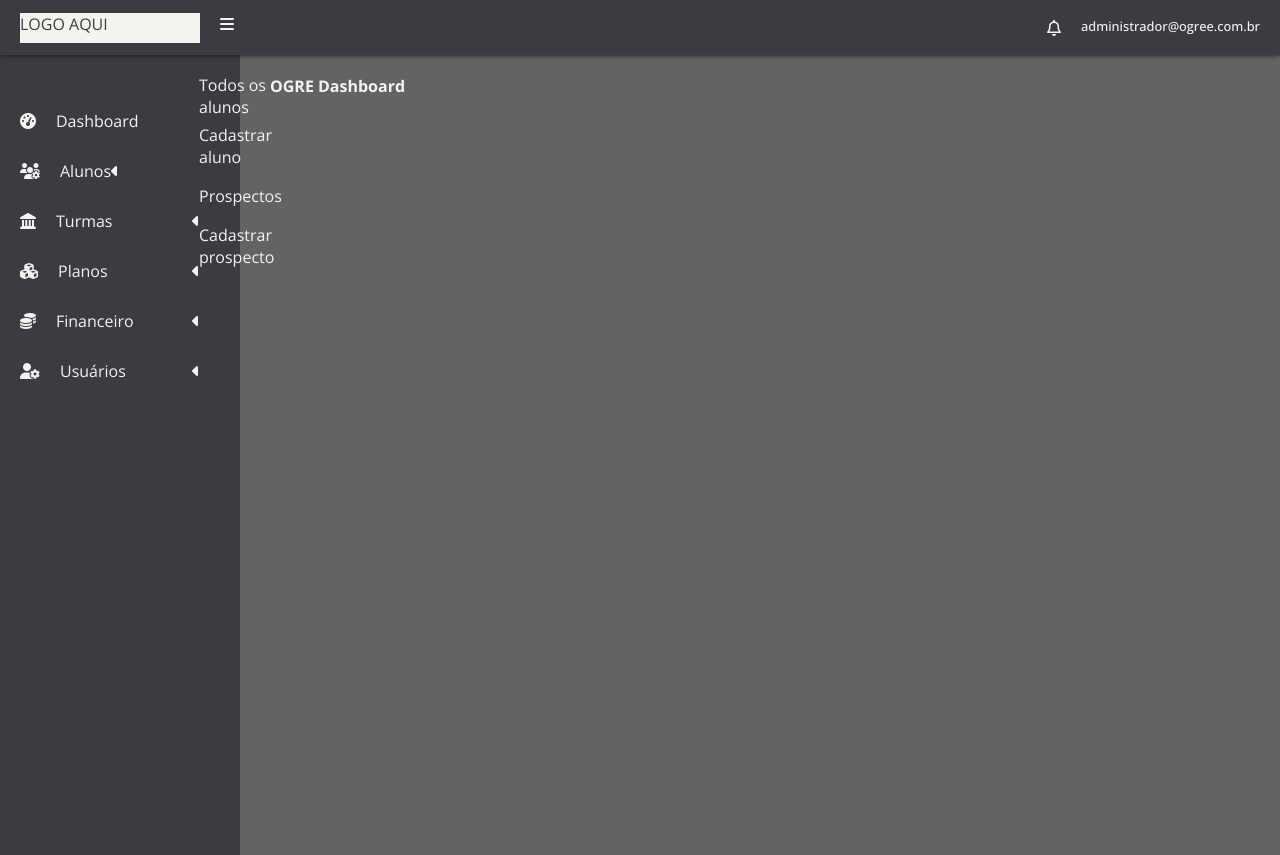
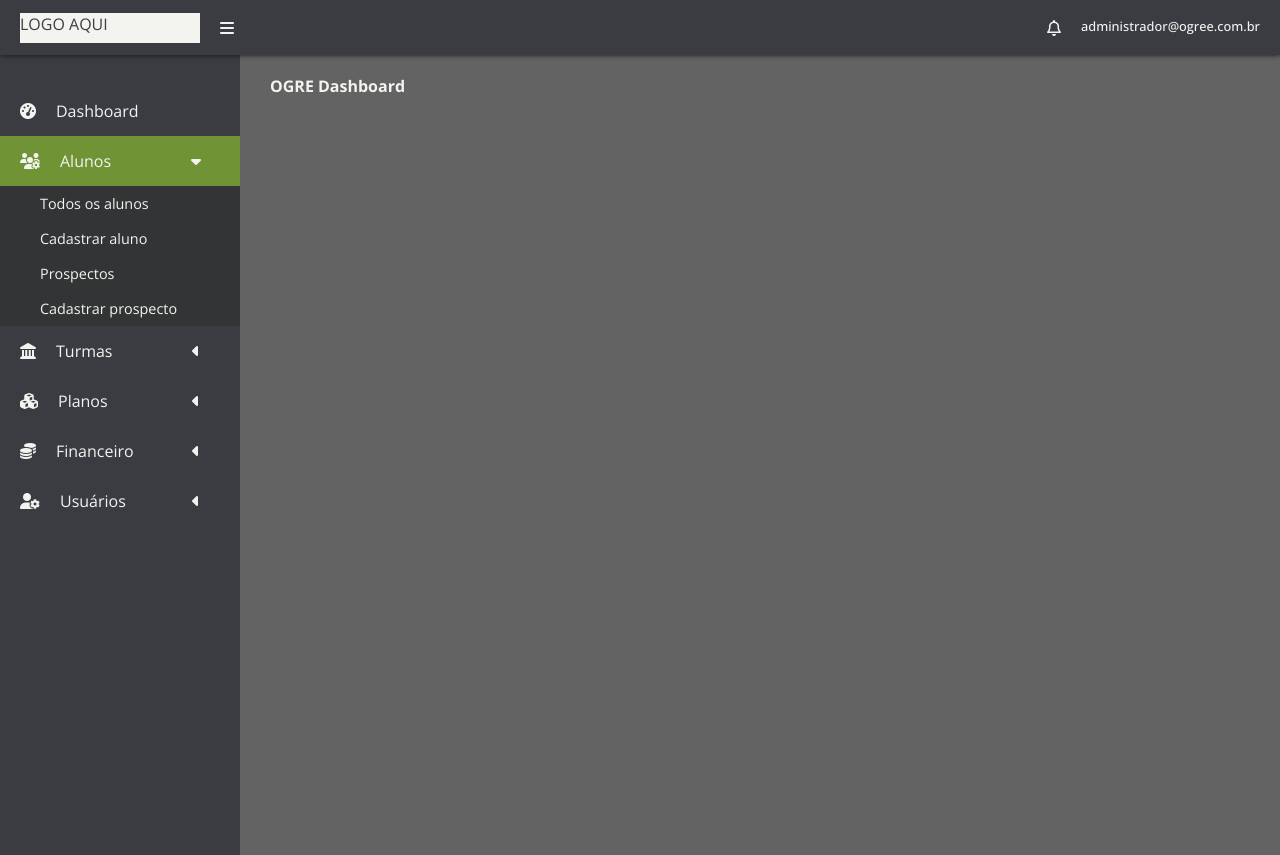
Before and after one commit to JandirWeb/ogreedash, a website built with Vite: page src/index.html in a window 1280 px wide. Both pictures are taken after a click on the item "Alunos". Built offline with nearby package versions, Linux system fonts and the light colour scheme.

Commit message:
menu lateral

```diff
--- a/src/index.html
+++ b/src/index.html
@@ -47,8 +47,17 @@
       <div class="main-menu">
         <nav>
           <ul class="menu">
-            <li><i class="fa-solid fa-gauge-high"></i><a href="#">Dashboard</a></li>
-            <li class="alunos"><i class="fa-solid fa-users-gear"></i><a href="#">Alunos <i class="fa-solid fa-caret-left"></i></a>
+            <li>
+              <div class="item">
+                <i class="fa-solid fa-gauge-high"></i><a href="#">Dashboard</a>
+              </div>
+            </li>
+
+            <li class="alunos">
+              <div class="item">
+                <i class="fa-solid fa-users-gear"></i><a href="#">Alunos <i class="fa-solid fa-caret-left"></i></a>
+              </div>
+
               <ul>
                 <li><a href="#">Todos os alunos</a></li>
                 <li><a href="#">Cadastrar aluno</a></li>
@@ -56,19 +65,34 @@
                 <li><a href="#">Cadastrar prospecto</a></li>
               </ul>
             </li>
-            <li class="turmas"><i class="fa-solid fa-landmark"></i><a href="#">Turmas <i class="fa-solid fa-caret-left"></i></a>
+
+            <li class="turmas">
+              <div class="item">
+                <i class="fa-solid fa-landmark"></i><a href="#">Turmas <i class="fa-solid fa-caret-left"></i></a>
+              </div>
+
               <ul>
                 <li><a href="#">Todas as turmas</a></li>
                 <li><a href="#">Cadastrar turma</a></li>
               </ul>
             </li>
-            <li class="planos"><i class="fa-solid fa-cubes"></i><a href="#">Planos <i class="fa-solid fa-caret-left"></i></a>
+
+            <li class="planos">
+              <div class="item">
+                <i class="fa-solid fa-cubes"></i><a href="#">Planos <i class="fa-solid fa-caret-left"></i></a>
+              </div>
+
               <ul>
                 <li><a href="#">Todos os planos</a></li>
                 <li><a href="#">Cadastrar plano</a></li>
               </ul>
             </li>
-            <li class="financeiro"><i class="fa-solid fa-coins"></i><a href="#">Financeiro <i class="fa-solid fa-caret-left"></i></a>
+
+            <li class="financeiro">
+              <div class="item">
+                <i class="fa-solid fa-coins"></i><a href="#">Financeiro <i class="fa-solid fa-caret-left"></i></a>
+              </div>
+
               <ul>
                 <li><a href="#">Visão geral</a></li>
                 <li><a href="#">Despesas Fixas</a></li>
@@ -77,7 +101,12 @@
                 <li><a href="#">Fontes Extras</a></li>
               </ul>
             </li>
-            <li class="usuarios"><i class="fa-solid fa-user-gear"></i><a href="#">Usuários <i class="fa-solid fa-caret-left"></i></a>
+
+            <li class="usuarios">
+              <div class="item">
+                <i class="fa-solid fa-user-gear"></i><a href="#">Usuários <i class="fa-solid fa-caret-left"></i></a>
+              </div>
+
               <ul>
                 <li><a href="#">Todos os usuários</a></li>
                 <li><a href="#">Cadastrar usuários</a></li>
--- a/src/js/main.js
+++ b/src/js/main.js
@@ -2,6 +2,17 @@ import '../style/styles.scss'
 
 /* Menu Principal */
 
-let menuItem = document.querySelector('.alunos');
+let menuAlunos = document.querySelector('.alunos');
+menuAlunos.addEventListener('click', ()=> {menuAlunos.classList.toggle("active");});
 
-menuItem.addEventListener('click', ()=> {menuItem.classList.toggle("active");});
+let menuTurmas = document.querySelector('.turmas');
+menuTurmas.addEventListener('click', ()=> {menuTurmas.classList.toggle("active");});
+
+let menuPlanos = document.querySelector('.planos');
+menuPlanos.addEventListener('click', ()=> {menuPlanos.classList.toggle("active");});
+
+let menuFinanceiro = document.querySelector('.financeiro');
+menuFinanceiro.addEventListener('click', ()=> {menuFinanceiro.classList.toggle("active");});
+
+let menuUsuarios = document.querySelector('.usuarios');
+menuUsuarios.addEventListener('click', ()=> {menuUsuarios.classList.toggle("active");});
--- a/src/style/header.scss
+++ b/src/style/header.scss
@@ -23,6 +23,8 @@ header{
         }
 
         .toggle-btn{
+            display: flex;
+            align-items: center;
             margin-left: 20px;
         }
     }
--- a/src/style/menu.scss
+++ b/src/style/menu.scss
@@ -14,16 +14,27 @@
 
     nav{
         width: 100%;
-        padding-top: 40px;
+        padding-top: 30px;
 
         .menu{
             li{
                 display: flex;
-                align-items: center;
-                height: 50px;
+                flex-direction: column;
+                justify-content: center;
                 font-size: 0.8rem;
                 font-weight: 400;
-                padding-left: 20px;
+
+                .item{
+                    display: flex;
+                    justify-items: center;
+                    align-items: center;
+                    height: 50px;
+                    padding-left: 20px;
+
+                    &:hover .fa-caret-left{
+                        transform: rotate(-90deg);
+                    }
+                }
 
                 a{
                     display: flex;
@@ -40,45 +51,82 @@
                 ul{
                     display: none;
                     opacity: 0;
+                    background: $active-gray;
+
+                    li{
+                        height: 35px;
+
+                        a{
+                            font-size: 0.9rem;
+                            padding-left: 40px;
+                        }
+
+                    }
                 }
 
                 &.alunos.active{
+                    background: $green-ogree;
+
+                    .fa-caret-left{
+                        transform: rotate(-90deg);
+                    }
+
                     ul{
                         display: block;
                         opacity: 1;
                     }
                 }
 
-                &.turmas .active{
+                &.turmas.active{
+                    background: $green-ogree;
+
+                    .fa-caret-left{
+                        transform: rotate(-90deg);
+                    }
+
                     ul{
                         display: block;
                         opacity: 1;
                     }
-
                 }
 
-                &.planos .active{
+                &.planos.active{
+                    background: $green-ogree;
+
+                    .fa-caret-left{
+                        transform: rotate(-90deg);
+                    }
+
                     ul{
                         display: block;
                         opacity: 1;
                     }
-
                 }
 
-                &.financeiro .active{
+                &.financeiro.active{
+                    background: $green-ogree;
+
+                    .fa-caret-left{
+                        transform: rotate(-90deg);
+                    }
+
                     ul{
                         display: block;
                         opacity: 1;
                     }
-
                 }
 
-                &.usuarios .active{
+                &.usuarios.active{
+                    background: $green-ogree;
+
+                    .fa-caret-left{
+                        transform: rotate(-90deg);
+                    }
+
                     ul{
                         display: block;
                         opacity: 1;
                     }
-
                 }
             }
         }
--- a/src/style/variables.scss
+++ b/src/style/variables.scss
@@ -6,6 +6,7 @@ $gray-ogree: #3a3c42;
 $white-ogree: #f3f4ef;
 
 /*gray scale*/
+$active-gray: #333436;
 $dark-gray: #3f3f3f;
 $medium-gray: #4f4f4f;
 $light-gray: #636363;
```
